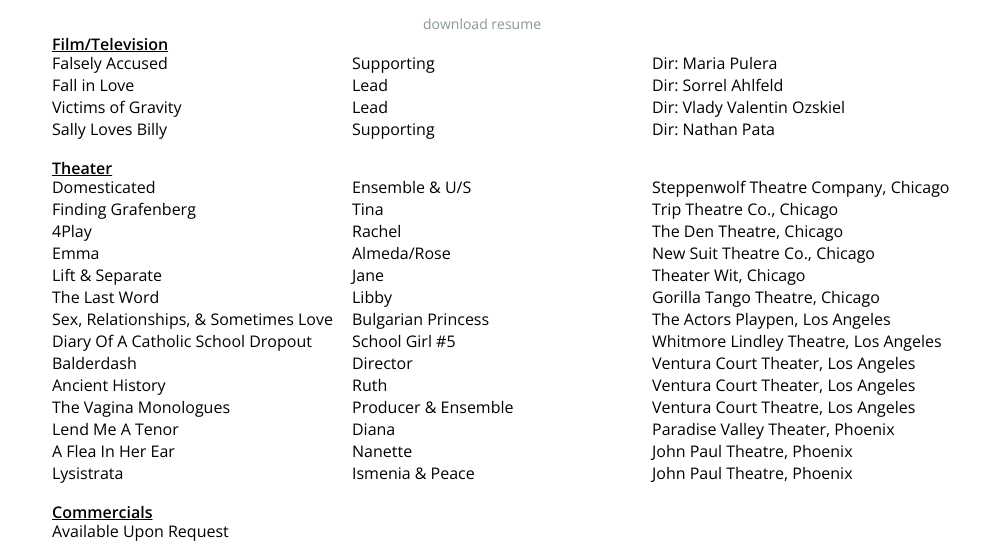
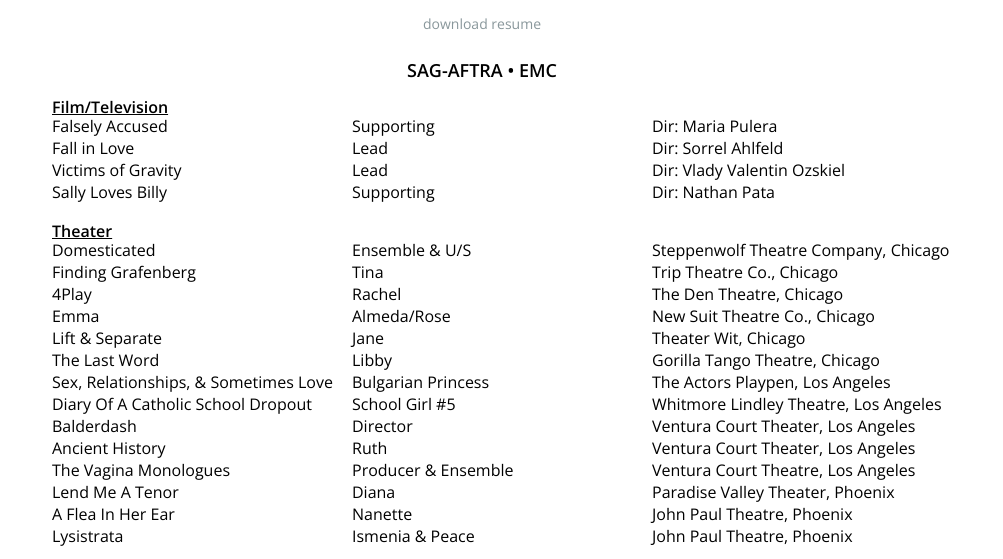
Before and after one commit to rosasanmarchi/rosasanmarchi.github.io, a plain HTML site: page resume.html in a window 1280 px wide. Shown: the part 133-692 px from the top of the page, without its empty margins (138-1141 px from the left). Drawn offline with nearby package versions, Linux system fonts and the light colour scheme; a web font is replaced by a local one.

Commit message:
Updates resume with SAG-AFTRA and EMC

```diff
--- a/resume.html
+++ b/resume.html
@@ -41,6 +41,11 @@
         <div id="main">
           <div id='resume-download'>
   <a href="/files/RosaSanMarchi_resume.pdf">download resume</a>
+</div>
+<div id='sag-emc'>
+  <tr>
+    <th>SAG-AFTRA &#8226; EMC</th>
+  </tr>
 </div>
 <div id='resume'>
   <table class='film three-column'>
--- a/stylesheets/resume_styles.css
+++ b/stylesheets/resume_styles.css
@@ -2,6 +2,14 @@
   width: 900px;
   text-align: center;
   font-size: 14px;
+}
+
+#sag-emc {
+  width: 900px;
+  margin: 30px 0 20px 0;
+  text-align: center;
+  font-size: 18px;
+	font-weight: bold;
 }
 
 #resume {
```
Also changed, not shown: 1 other file.
